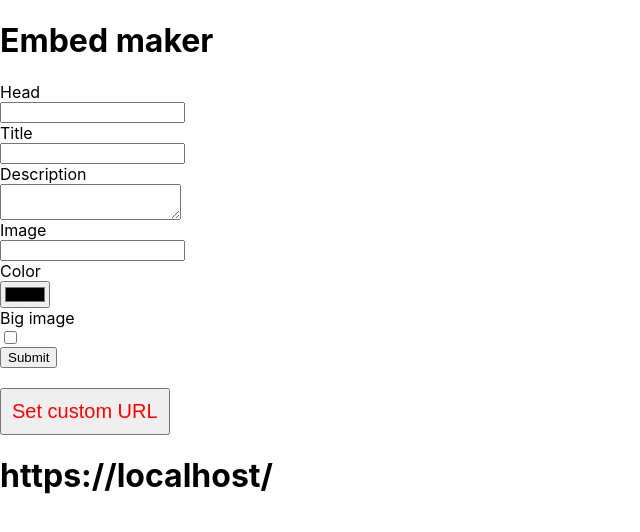
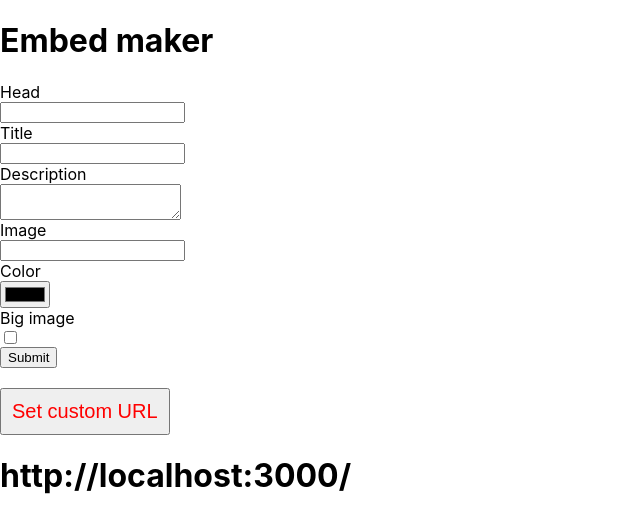
Before and after one commit to kartinul/embedder, a Next.js app: page / in a window 1280 px wide. Shown: the top 532 px of the page, without its empty margins (0-640 px from the left). Built offline with nearby package versions, Linux system fonts and the light colour scheme; no server answers; the database is empty.

Commit message:
(hopefully) fixed the bug dew to last

```diff
--- a/pages/index.jsx
+++ b/pages/index.jsx
@@ -5,14 +5,14 @@ import { setDoc, collection, getDocs, addDoc, doc } from "firebase/firestore";
 
 import querystring from "querystring";
 
-export async function getServerSideProps({ query }) {
+export async function getServerSideProps({ query, req }) {
   let idDoc = await getDocs(collection(db, "urls"));
   let ids = [];
   idDoc.forEach((y) => {
     ids.push(y.data().id || null);
   });
   return {
-    props: { ...query, ids: ids },
+    props: { ...query, ids: ids, host: req.headers.host },
   };
 }
 
@@ -33,6 +33,7 @@ function toTitleCase(s) {
 
 function Home(props) {
   let [text, setText] = useState("");
+  const dom = props.host;
 
   const onFormSubmit = () => {
     const q = {
@@ -140,7 +141,9 @@ function Home(props) {
         Set custom URL
       </button>
       <h1 id="url">
-        https://{window.location.hostname}/{text}
+        <a href={`http://${dom}/${text}`}>
+          http://{dom}/{text}
+        </a>
       </h1>
     </>
   );
```
